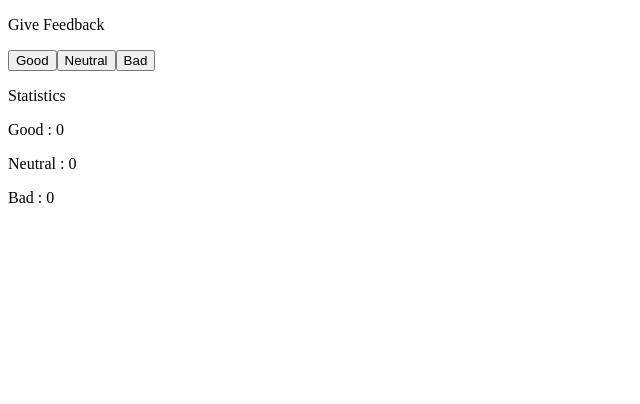
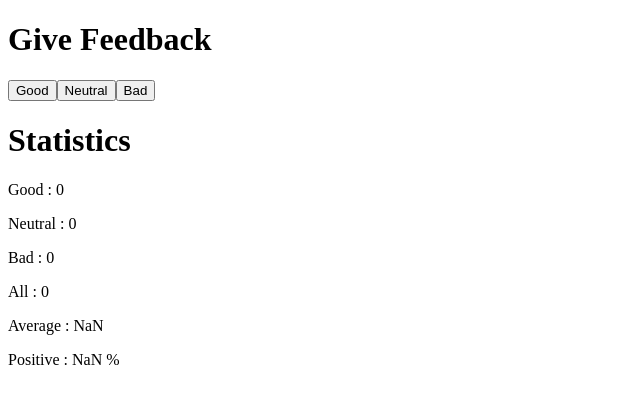
Before and after one commit to AkshayShelke-21/full-stack-open-2023, a React (Vite) app in the folder part1/react-app/: page / in a window 1280 px wide. Shown: the top 404 px of the page, without its empty margins (0-640 px from the left). Built offline with nearby package versions, Linux system fonts and the light colour scheme.

Commit message:
Unicafe [Exercise 1.7]

```diff
--- a/part1/react-app/src/App.jsx
+++ b/part1/react-app/src/App.jsx
@@ -5,32 +5,39 @@ const App = () => {
   const [good, setGood] = useState(0);
   const [neutral, setNeutral] = useState(0);
   const [bad, setBad] = useState(0);
+  const [all, setAll] = useState(0);
 
   const handleGoodClick = () => {
     setGood(good + 1);
+    setAll(all + 1);
   };
 
   const handleNeutralClick = () => {
     setNeutral(neutral + 1);
+    setAll(all + 1);
   };
 
   const handleBadClick = () => {
     setBad(bad + 1);
+    setAll(all + 1);
   };
 
   return (
     <div>
       <div>
-        <p>Give Feedback</p>
+        <h1>Give Feedback</h1>
         <button onClick={handleGoodClick}>Good</button>
         <button onClick={handleNeutralClick}>Neutral</button>
         <button onClick={handleBadClick}>Bad</button>
       </div>
       <div>
-        <p>Statistics</p>
+        <h1>Statistics</h1>
         <p>Good : {good}</p>
         <p>Neutral : {neutral}</p>
         <p>Bad : {bad}</p>
+        <p>All : {all}</p>
+        <p>Average : {((good * 1) + (neutral * 0) + (bad * -1))/all}</p>
+        <p>Positive : { (good/all) * 100} %</p>
       </div>
     </div>
   );
```
